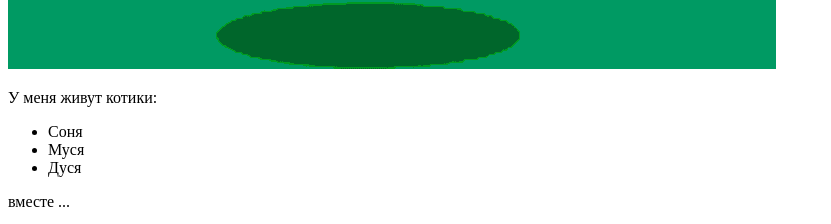
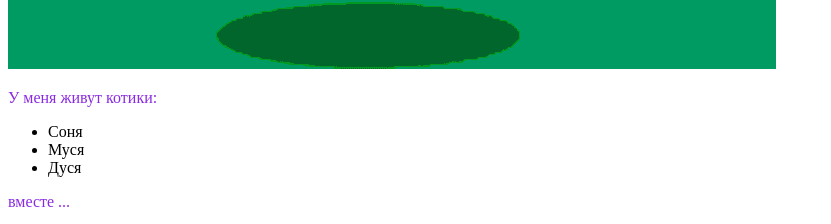
Before and after one commit to anaspanfilova/-, a plain HTML site: page img/первая страница.html in a window 1280 px wide. Shown: the part 779-1003 px from the top of the page, without its empty margins (0-831 px from the left). Drawn offline with Linux system fonts and the light colour scheme.

Commit message:
примерчик11

```diff
--- a/img/первая страница.html
+++ b/img/первая страница.html
@@ -4,8 +4,15 @@
         <meta charset="utf-8">
         <title>Моя текстовая страница</title>
 
-</head>
-<body>
+    </head>
+    <body>
+<style>
+    p {
+        color: blueviolet;
+    }
+</style>
+
+
     <h1><a href="https://www.purina.ru/cats/getting-a-new-cat/finding-the-right-cat-for-me/the-most-beautiful-cats">О кошечках</a></h1>
     <img src="mw7at.gif" alt="Мое текстовое изображение">
 
@@ -17,7 +24,5 @@
         </ul>
     <p>вместе ...</p>
 
-
-
 </body>
 </html>
```
